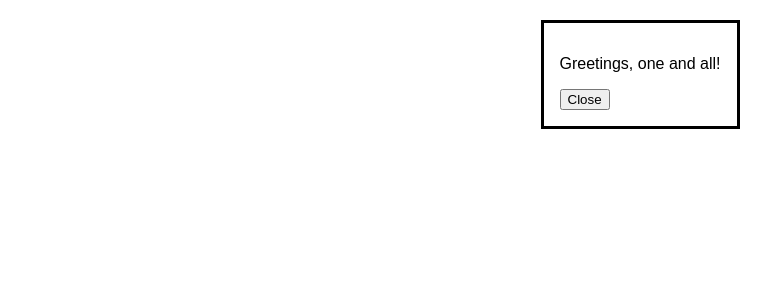
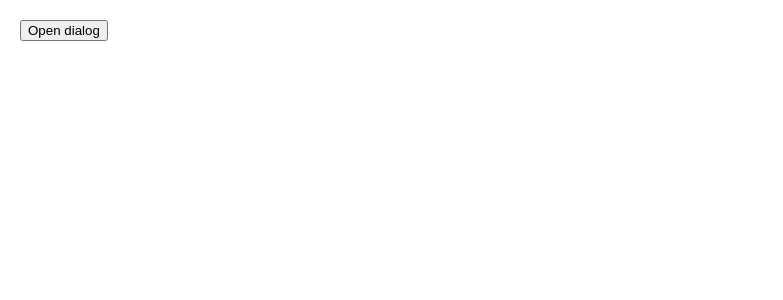
Before and after one commit to aidencullo/useEffect-Cleanup-1, a React (Create React App) app in the folder src/: page / in a window 1280 px wide. Shown: the top 300 px of the page, without its empty margins (0-783 px from the left). Built offline with nearby package versions, Linux system fonts and the light colour scheme.

Commit message:
toggle modal dialog

```diff
--- a/src/App.js
+++ b/src/App.js
@@ -1,17 +1,20 @@
-import React, { useRef } from "react";
+import { useState } from 'react';
+import ModalDialog from './ModalDialog.js';
 
-export default () => {
-  const ref = useRef(null);
-
+export default function App() {
+  const [show, setShow] = useState(false);
   return (
-      <dialog
-    open
-    ref={ref}
-      >
-      <p>Greetings, one and all!</p>
-      <form method="dialog">
-      <button onClick={() => ref.current.close()}>Close</button>
-      </form>
-      </dialog>
+    <>
+      <button onClick={() => setShow(true)}>
+        Open dialog
+      </button>
+      <ModalDialog isOpen={show}>
+        Hello there!
+        <br />
+        <button onClick={() => {
+          setShow(false);
+        }}>Close</button>
+      </ModalDialog>
+    </>
   );
-};
+}
--- /dev/null
+++ b/src/ModalDialog.js
@@ -0,0 +1,22 @@
+import { useEffect, useRef } from 'react';
+
+export default function ModalDialog({ isOpen, children }) {
+  const ref = useRef();
+
+  useEffect(() => {
+    console.log(isOpen)
+    if (!isOpen) {
+    return () => {
+      console.log("isOpen false return")
+    };
+    }
+    const dialog = ref.current;
+    dialog.showModal();
+    return () => {
+      console.log("isOpen true return")
+      dialog.close();
+    };
+  }, [isOpen]);
+
+  return <dialog ref={ref}>{children}</dialog>;
+}
```
Also changed, not shown: src/ModelDialog.js (added, +19 -0 lines).
